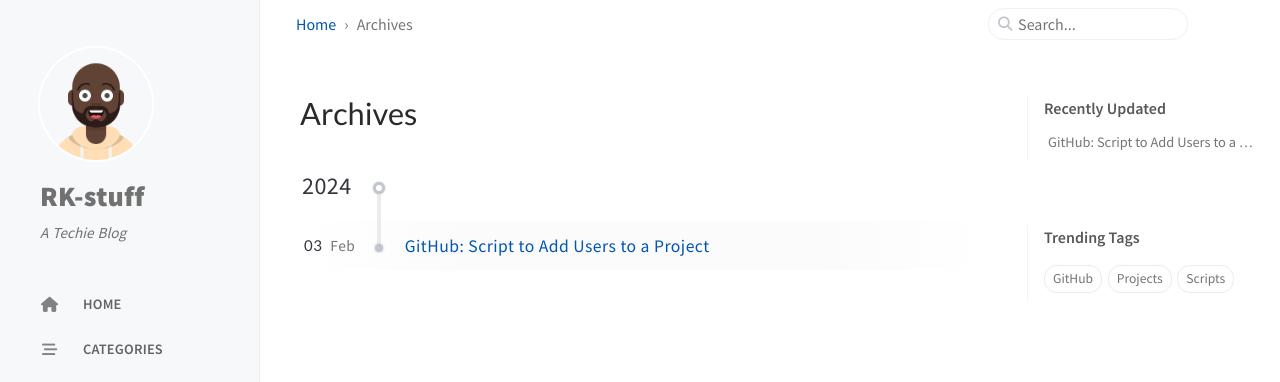
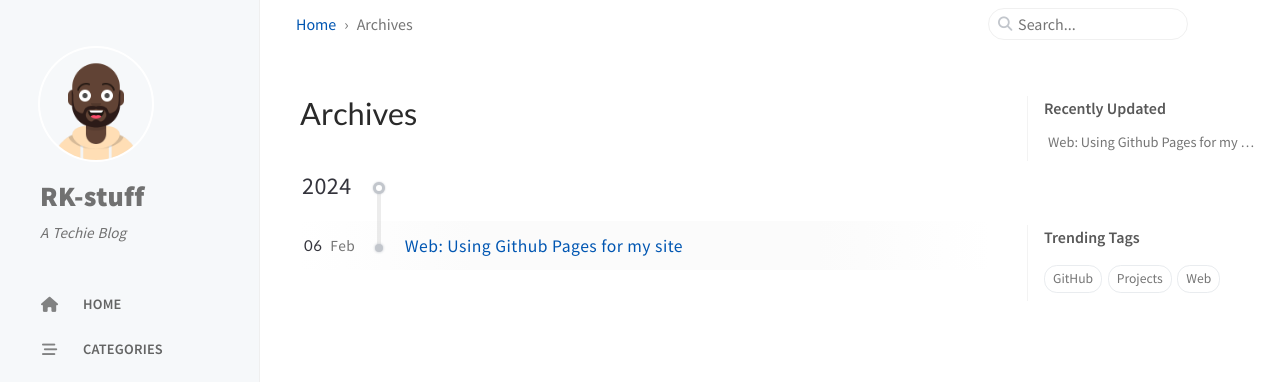
Before and after one commit to RKKoranteng/blog, a Jekyll site: the page built from _tabs/archives.md, in a window 1280 px wide. Shown: the top 382 px of the page. Built offline with Jekyll 4.4.1, drawn with Linux system fonts in a browser that asks for light colours; cached includes are drawn as plain includes; comment, search, counter and statistics services are not loaded.

Commit message:
Update 2024-02-03-github-script-to-add-users-to-project.md

```diff
--- a/_posts/2024-02-03-github-script-to-add-users-to-project.md
+++ b/_posts/2024-02-03-github-script-to-add-users-to-project.md
@@ -1,16 +1,16 @@
 ---
-title: 'GitHub: Script to Add Users to a Project'
+title: 'Web: Using Github Pages for my site '
 author: Richard Koranteng
-date: 2024-02-03 7:00:00 -0600
-description: Add users to a GitHub ProjectV2 programmatically
+date: 2024-02-06 16:00:00 -0600
+description: Rebrand my blog site to use GitHub Pages + Jekyll Theme
 categories: [GitHub, Scripts]
-tags: [GitHub, Scripts, Projects]
+tags: [GitHub, Web, Projects]
 img_path: /assets/screenshots/2024-02-03-github-script-to-add-users-to-project
 image:
   path: github-project.png
   width: 100%
   height: 100%
-  alt: An organization Project in GitHub
+  alt: My new blog site
 ---
 
 ## Overview
```
